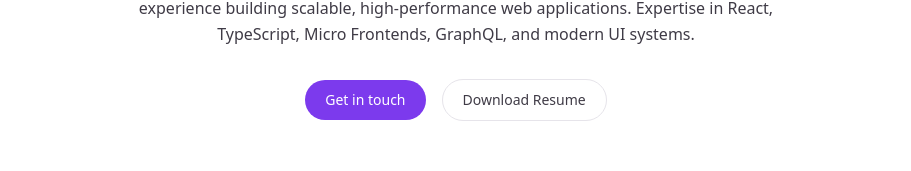
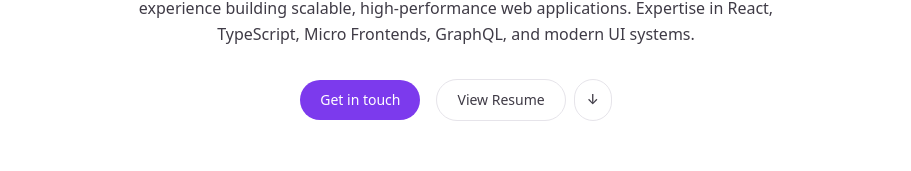
Before and after one commit to romabulani/portfolio-romabulani, a React (Vite) app: page / in a window 1280 px wide. Shown: the part 284-455 px from the top of the page, without its empty margins (184-1095 px from the left). Built offline with nearby package versions, Linux system fonts and the light colour scheme.

Commit message:
fix: add view resume

```diff
--- a/src/components/Hero.tsx
+++ b/src/components/Hero.tsx
@@ -80,13 +80,24 @@
         >
           Get in touch
         </a>
-        <a
-          href={profile.resumeUrl}
-          download
-          className="px-5 py-2.5 rounded-full border border-(--border) text-sm font-medium hover:border-(--accent) transition-colors"
-        >
-          Download Resume
-        </a>
+        <div className="flex items-center gap-2">
+          <a
+            href={profile.resumeUrl}
+            target="_blank"
+            rel="noreferrer"
+            className="px-5 py-2.5 rounded-full border border-(--border) text-sm font-medium hover:border-(--accent) transition-colors"
+          >
+            View Resume
+          </a>
+          <a
+            href={profile.resumeUrl}
+            download
+            className="px-3 py-2.5 rounded-full border border-(--border) text-sm font-medium hover:border-(--accent) hover:text-(--accent) transition-colors"
+            title="Download Resume"
+          >
+            ↓
+          </a>
+        </div>
       </motion.div>
     </section>
   );
```
